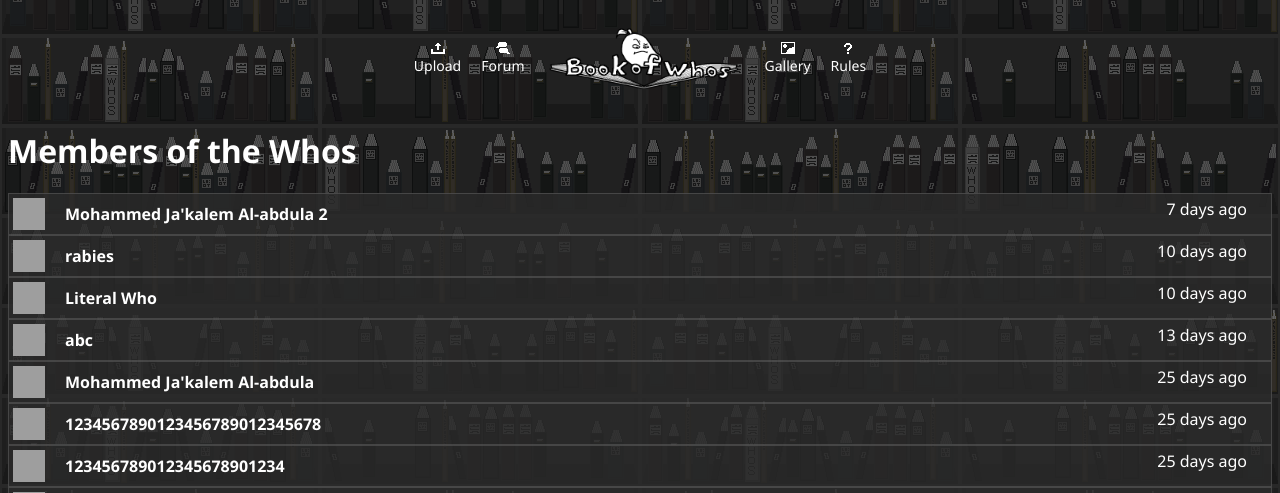
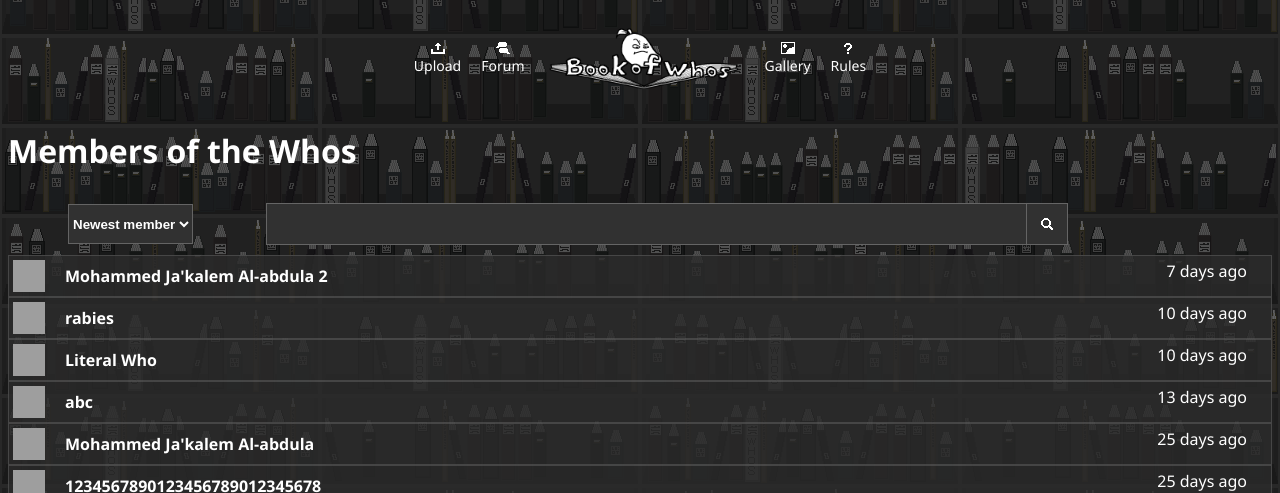
Before and after one commit to leot9098-beep/Gymnasiearbete, a PHP site: page /members.php in a window 1280 px wide. Shown: the top 493 px of the page. Run offline with PHP 8.4, Linux system fonts and the light colour scheme; data comes from the database, SQL or seed files in the repository; a stand-in replaces the project's code that opens the database connection; grey boxes are pictures that could not be loaded.

Commit message:
nov 20: mer än 4 timmars arbete. jag är jätte trött

```diff
--- a/index.php
+++ b/index.php
@@ -22,7 +22,7 @@ require_once 'bancheck.php';
             <?php } else { ?>
                 <a class="indexlink" href="user.php?username=<?= $_SESSION['username'] ?>">Logged in as <?= $_SESSION['username'] ?><?= '<img class="small-profile" src="avatars/' . getAvatar(getUserID()) . '" alt="Profile" width="32" height="32">' ?></a>
                 <a class="indexlink" href="profile.php">Modify User</a>
-                <a class="indexlink" href="logout.php">Log out</a>
+                <!--<a class="indexlink" href="logout.php">Log out</a>-->
             <?php } ?>
         </div>
 
--- a/members.php
+++ b/members.php
@@ -33,7 +33,19 @@
         </div>
     </div>
     <h1>Members of the Whos</h1>
+    <div class="sortbyandsearcharea">
+        <br>
+        <select>
+            <option>Newest member</option>
+            <option>Oldest member</option>
+        </select>
+        <br>
+        <form class="Searcharea">
+            <input type="text" id="search" name="search" />
+            <input id="search_button" type="submit" value="" />
 
+        </form>
+    </div>
 
     <div class="Member">
 
--- a/profile.php
+++ b/profile.php
@@ -66,7 +66,7 @@ if (isset($_POST['submit'])) {
             <a class="flexnav" href="forum.php"> <img src="assets/Forum.png"></img>
                 <span>Forum</span></a>
         </div>
-        <div class="quicknav">
+        <div class="quicknav ">
             <a class="flexnav" href="index.php"> <img src="assets/Book of whos - Title.png" width="200px"></img></a>
         </div>
         <div class="quicknav">
--- a/rules.php
+++ b/rules.php
@@ -48,7 +48,7 @@
                 </ul>
                 <p>1a. No illegal content.</p>
                 <p>1b. No NSFW or degeneracy. This includes pornography, nudity, gore and animal abuse.</p>
-                <p>1c. No posting credible death threats</p>
+                <p>1c. No posting credible death threats.</p>
                 <p>1d. No posts that violate school workplace ethics.</p>
                 <p>1e. No unsolicited advertising.</p>
                 <p>1f. No ban evasion.</p>
@@ -62,7 +62,7 @@
 
             </ol>
         </div>
-        <p style="font-weight:bold; text-decoration: underline;">Breaking the rules will lead to a account ban or post deletion </p>
+        <p style="font-weight:bold; text-decoration: underline;">Breaking the rules will lead to a account ban or post deletion.</p>
     </div>
 </body>
 
--- a/style.css
+++ b/style.css
@@ -87,6 +87,28 @@ body{
 
 #search_button:hover{
    background-color: rgb(91, 91, 91);
+}
+.sortbyandsearcharea {
+        display: grid;
+        grid-template-columns: 60px 1fr 1fr 800px 1fr 1fr 60px;
+        align-items: center;
+    }
+    .sortbyandsearcharea select{
+        color: white;
+        background-color: rgb(49, 49, 49);
+        border: rgb(100, 100, 100) 1px solid;
+        font-weight: bold;
+        height: 40px;
+
+    }
+
+input[type="text"]:focus,
+input[type="password"]:focus{
+    outline: none;
+    box-shadow: 0 0 0px 1px lime;
+}
+#tag-box:focus-within {
+    box-shadow: 0 0 0 1px lime;
 }
 .sidenavbar{
     display: flex;
```
Also changed, not shown: gallery.php (+23 -0 lines), upload.php (+5 -2 lines).
